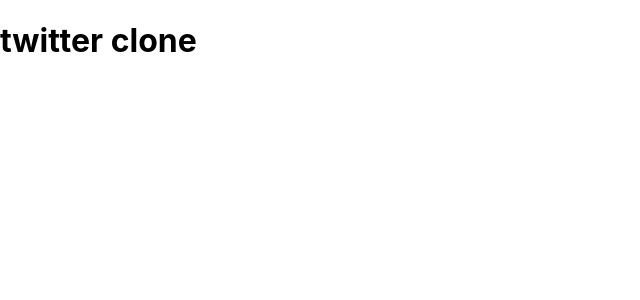
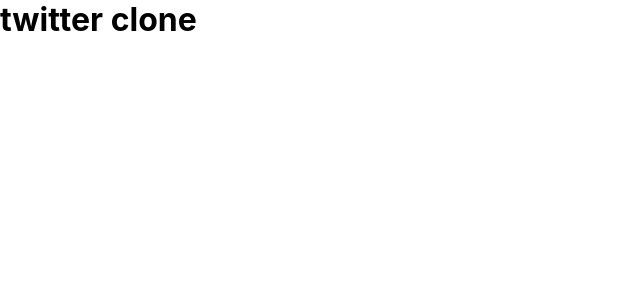
Before and after one commit to MATEUSZ1M/twitter_clone, a React (Create React App) app in the folder twitter_clone/: page / in a window 1280 px wide. Shown: the top 300 px of the page, without its empty margins (0-640 px from the left). Built offline with nearby package versions, Linux system fonts and the light colour scheme.

Commit message:
Create Sidebar component

```diff
--- a/twitter_clone/src/App.js
+++ b/twitter_clone/src/App.js
@@ -2,8 +2,11 @@
 
 function App() {
   return (
-    <div className="App">
+    <div className="app">
       <h1>twitter clone</h1>
+      {/* sidebar */}
+      {/* feed */}
+      {/* widgets */}
     </div>
   );
 }
--- a/twitter_clone/src/index.css
+++ b/twitter_clone/src/index.css
@@ -1,4 +1,4 @@
-body {
+* {
   margin: 0;
   font-family: -apple-system, BlinkMacSystemFont, 'Segoe UI', 'Roboto', 'Oxygen',
     'Ubuntu', 'Cantarell', 'Fira Sans', 'Droid Sans', 'Helvetica Neue',
```
Also changed, not shown: twitter_clone/src/Sidebar/Sidebar.js (added, +11 -0 lines), 1 other file (tests, documents, lock files or other folders).
